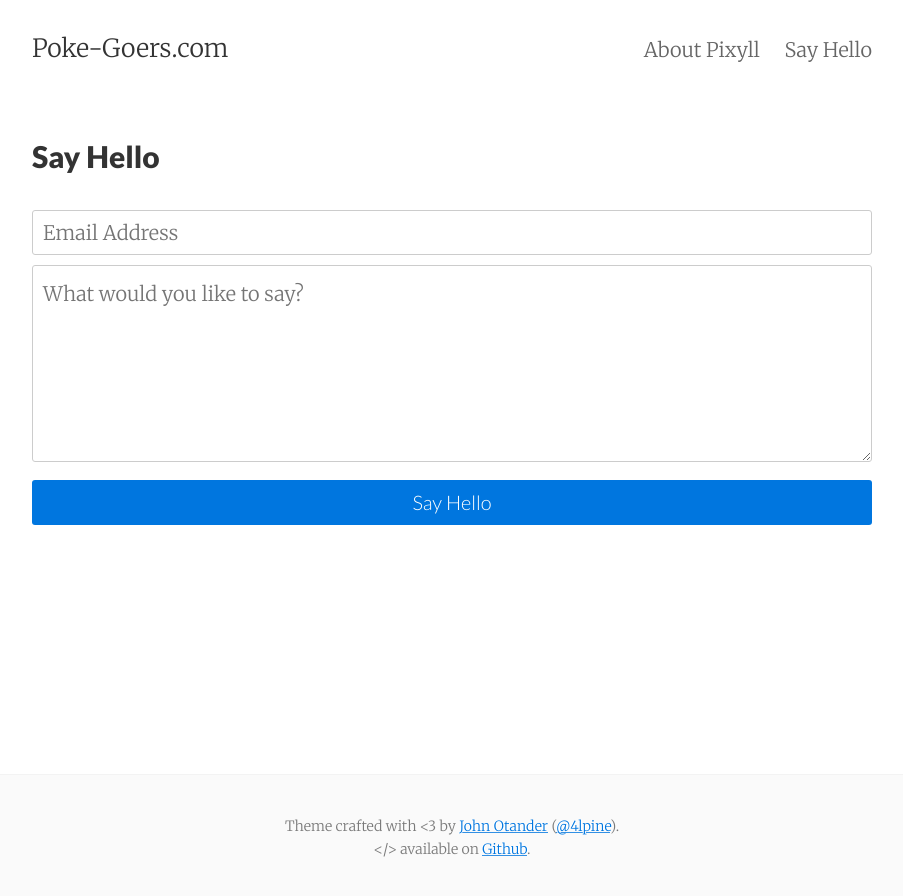
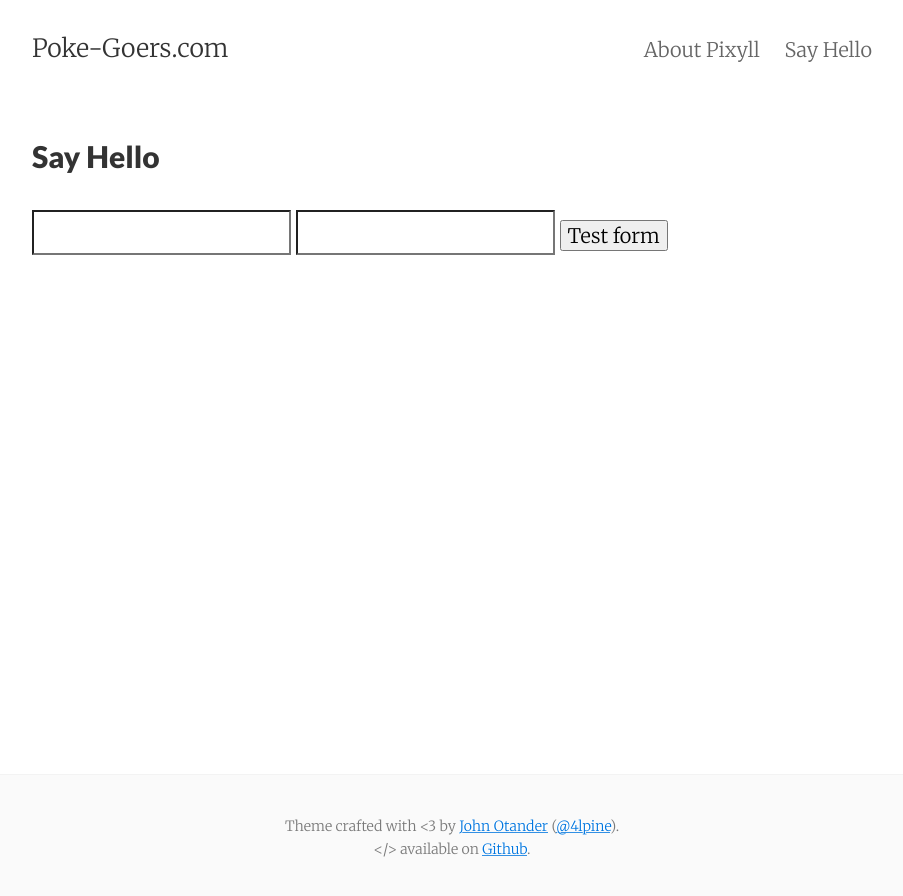
Before and after one commit to roosiq/roosiq.github.io, a Jekyll site: the page built from contact.html, in a window 1280 px wide. Shown: the top 896 px of the page, without its empty margins (188-1091 px from the left). Built offline with Jekyll 4.4.1, drawn with Linux system fonts in a browser that asks for light colours.

Commit message:
contact update

```diff
--- a/contact.html
+++ b/contact.html
@@ -6,25 +6,12 @@ tags: contact
 ---
 
 <div class="py2">
-  {% if site.ajaxify_contact_form %}
-    <form class="form-stacked">
-      <input type="text" name="email" class="field-light" placeholder="{{ site.text.contact.email }}">
-      <textarea type="text" name="content" class="field-light" rows="5" placeholder="{{ site.text.contact.content }}" style="resize: vertical"></textarea>
-      <input type="text" name="_gotcha" style="display:none" />
-      <button type='submit' class="button button-blue button-big mobile-block">{{ site.text.contact.submit }}</button>
+    <form action="https://getsimpleform.com/messages?form_api_token=2504d4c58303deff3cf7fa535eb65e39" method="post">
+        <!-- the redirect_to is optional, the form will redirect to the referrer on submission -->
+        <input type='hidden' name='redirect_to' value='<the complete return url e.g. http://fooey.com/thank-you.html>' />
+        <!-- all your input fields here.... -->
+        <input type='text' name='test' />
+        <input name='content' type='text' />
+        <input type='submit' value='Test form' />
     </form>
-  {% else %}
-    <form action="https://formspree.io/{{ site.email }}" method="POST" class="form-stacked">
-      <input type="text" name="email" class="field-light" placeholder="{{ site.text.contact.email }}">
-      <textarea type="text" name="content" class="field-light" rows="5" placeholder="{{ site.text.contact.content }}" style="resize: vertical"></textarea>
-      <input type="hidden" name="_next" value="{{ site.baseurl }}/thanks/" />
-      <input type="hidden" name="_subject" value="{{ site.text.contact.subject }}" />
-      <input type="text" name="_gotcha" style="display:none" />
-      <input type="submit" class="button button-blue button-big mobile-block" value="{{ site.text.contact.submit }}">
-    </form>
-  {% endif %}
 </div>
-
-{% if site.ajaxify_contact_form %}
-  {% include ajaxify_content_form.html %}
-{% endif %}
```
